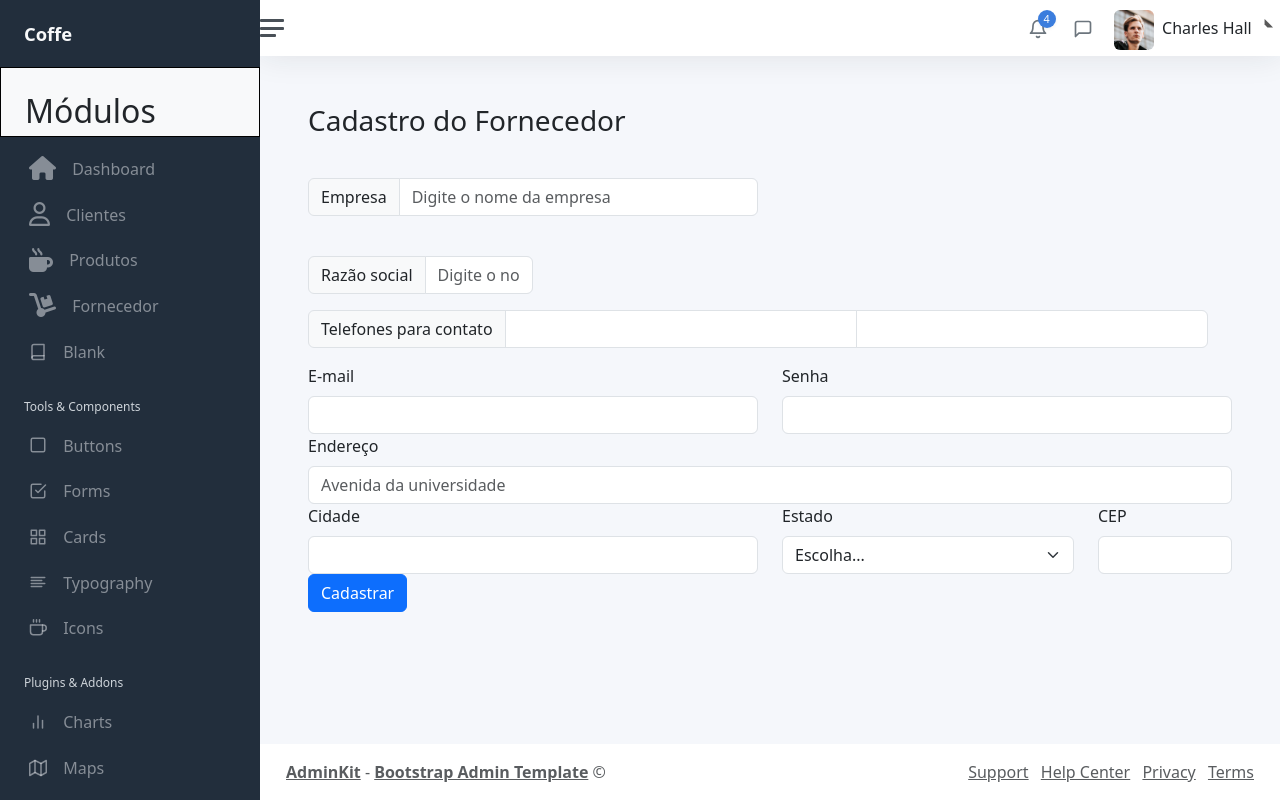
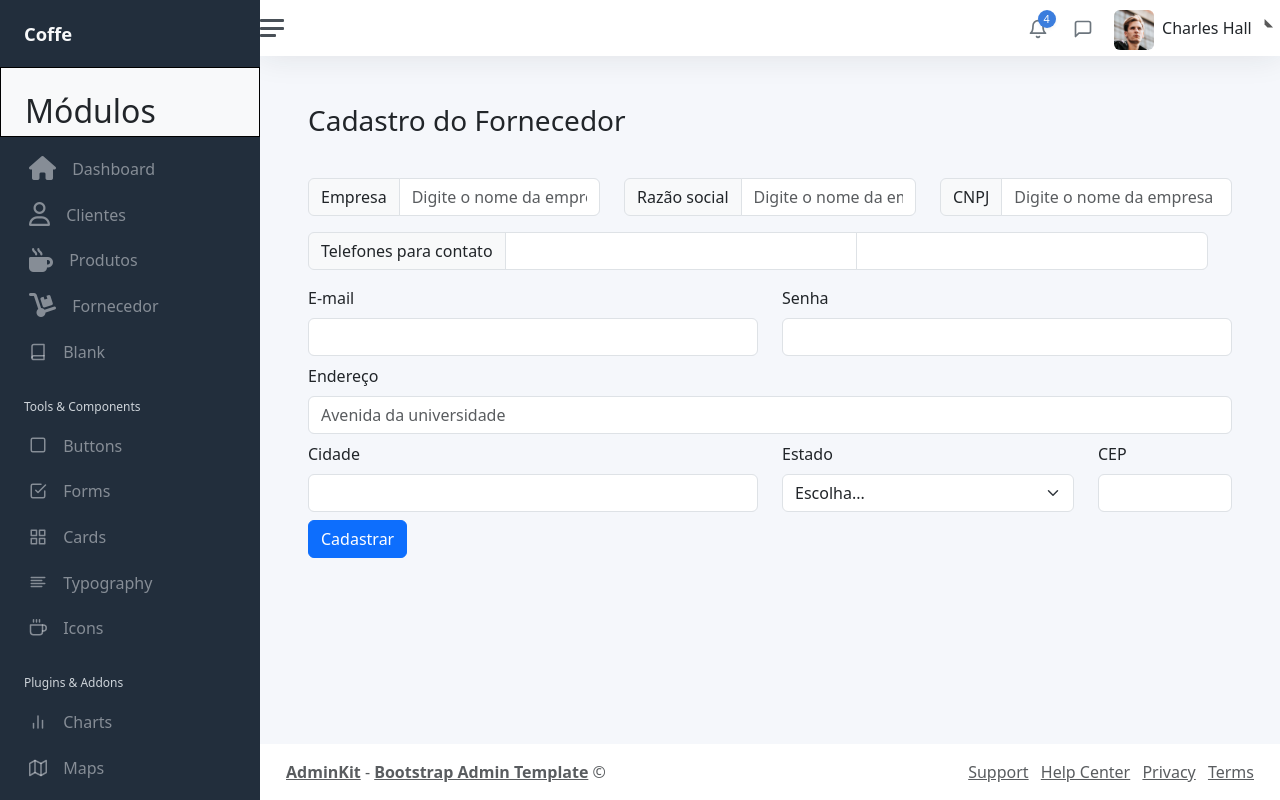
Before and after one commit to SEngPablo/cafeteria, a PHP site: page /formfornecedor.php in a window 1280 px wide. Run offline with PHP 8.4, Linux system fonts and the light colour scheme.

Commit message:
formfornecedor/menu

```diff
--- a/conexao.php
+++ b/conexao.php
@@ -4,7 +4,7 @@ $hostname = 'localhost';
 $username = 'root';
 $password = '';
 $database = 'cafeteria';
-$port = '3306';
+$port = '3307';
 
 $conexao = mysqli_connect($hostname, $username, $password, $database, $port);
 
--- a/formfornecedor.php
+++ b/formfornecedor.php
@@ -20,20 +20,28 @@
 					<h1 class="h3 mb-3">Cadastro do Fornecedor</h1>
 
 					<div class="row">
-								<div class="col-6">
+								<div class="col-4">
 									<label for="cadastrofornecedor" class="form-label"></label>
 									<div class="input-group mb-3">
 										<span class="input-group-text" id="nomeempresa">Empresa</span>
 										<input type="text" class="form-control" placeholder="Digite o nome da empresa">
 									</div>
-								<div class="col-6">
+								</div>
+								<div class="col-4">
 									<label for="cadastrofornecedor" class="form-label"></label>
 									<div class="input-group mb-3">
 										<span class="input-group-text" id="nomeempresa">Razão social</span>
 										<input type="text" class="form-control" placeholder="Digite o nome da empresa">
 									</div>
 								</div>
-							</div>
+								<div class="col-4">
+									<label for="cadastrofornecedor" class="form-label"></label>
+									<div class="input-group mb-3">
+										<span class="input-group-text" id="nomeempresa">CNPJ</span>
+										<input type="text" class="form-control" placeholder="Digite o nome da empresa">
+									</div>
+					</div>
+
 									<div class="row">
 									<div class="input-group mb-3 col-12">
 											<span class="input-group-text">Telefones para contato</span>
@@ -49,28 +57,28 @@
 								<label for="senha" class="form-label">Senha</label>
 								<input type="password" class="form-control" id="senha">
 							</div>
-							<div class="col-12">
+							<div class="col-12 mt-2">
 								<label for="endereco" class="form-label">Endereço</label>
 								<input type="text" class="form-control" id="endereco" placeholder="Avenida da universidade">
 							</div>
 
-							<div class="col-md-6">
+							<div class="col-md-6 mt-2">
 								<label for="cidade" class="form-label">Cidade</label>
 								<input type="text" class="form-control" id="cidade">
 							</div>
-							<div class="col-md-4">
+							<div class="col-md-4 mt-2">
 								<label for="estado" class="form-label">Estado</label>
 								<select id="estado" class="form-select">
 									<option selected>Escolha...</option>
 									<option>...</option>
 								</select>
 							</div>
-							<div class="col-md-2">
+							<div class="col-md-2 mt-2">
 								<label for="cep" class="form-label">CEP</label>
 								<input type="text" class="form-control" id="inputZip">
 							</div>
 
-							<div class="col-12">
+							<div class="col-12 mt-2">
 								<button type="submit" class="btn btn-primary">Cadastrar</button>
 							</div>
 
--- a/menu.php
+++ b/menu.php
@@ -1,6 +1,6 @@
 <nav id="sidebar" class="sidebar js-sidebar">
 			<div class="sidebar-content js-simplebar">
-				<a class="sidebar-brand" href="index.html">
+				<a class="sidebar-brand" href="index.php">
           <span class="align-middle">Coffe</span>
         </a>
 
```
